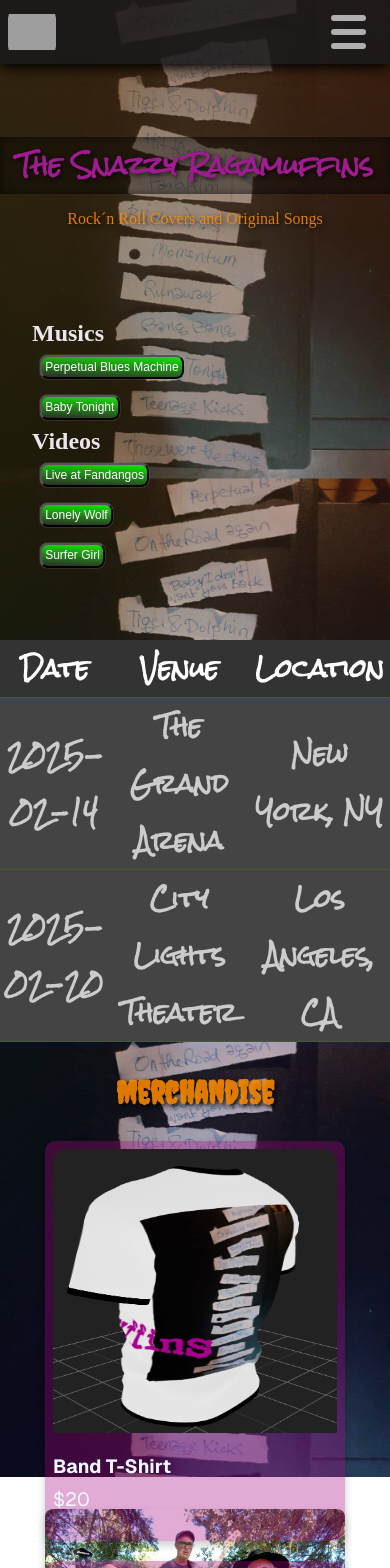
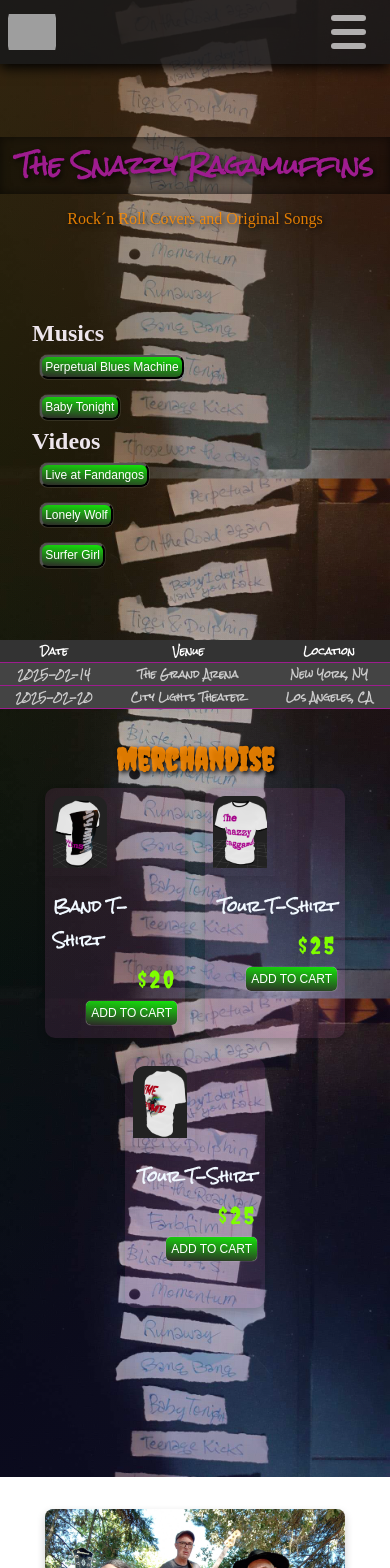
Before and after one commit to joaoaugusto-jesus/Band_website, a Next.js app: page / in a window 390 px wide. Shown: the top 1568 px of the page. Built offline with nearby package versions, Linux system fonts and the light colour scheme; grey boxes are pictures that could not be loaded; a web font is replaced by a local one.

Commit message:
wip adding media queries to agenda and merchandise components

```diff
--- a/src/app/components/Agenda/Agenda.module.css
+++ b/src/app/components/Agenda/Agenda.module.css
@@ -47,3 +47,46 @@
     font-size: 1.5rem;
     font-weight: 700;
 }
+
+
+@media (max-width: 768px) {
+    .date{
+        font-size: 1rem;
+        font-weight: 700;
+    }
+    .venue{
+        font-size: 1rem;
+        font-weight: 700;
+    }
+    .location{
+        font-size: 1rem;
+        font-weight: 700;
+    }
+}
+
+
+@media (max-width: 500px) {
+
+    .date{
+        font-size: 0.6rem;
+        font-weight: 700;
+    }
+    .venue{
+        font-size: 0.6rem;
+        font-weight: 700;
+    }
+    .location{
+        font-size: 0.6rem;
+        font-weight: 700;
+    }
+
+}
+
+
+@media (max-width: 350px) {
+   .table{
+    margin: 1rem 0 1rem 0;
+   }
+
+
+}
--- a/src/app/components/Button/index.js
+++ b/src/app/components/Button/index.js
@@ -1,10 +1,9 @@
 import styles from './Button.module.css';
 
-
-export default function Button({ children, onClick }) {
+export default function Button({ children, onClick, className }) {
     return (
-        <button className={styles.button} onClick={onClick}>
-        {children}
+        <button className={`${styles.button} ${className}`} onClick={onClick}>
+            {children}
         </button>
     );
-    }
+}
--- a/src/app/components/Merchandise/Merchandise.module.css
+++ b/src/app/components/Merchandise/Merchandise.module.css
@@ -6,30 +6,30 @@
 }
 .grid {
 
- display: flex;
+  display: flex;
   flex-wrap: wrap;
   justify-content: center;
-  margin-top: 20px;
+
 
 }
 .title {
   text-align: center;
   font-size: 2rem;
-  margin-bottom: 20px;
   color: #ff8c00dc;
   text-shadow: 2px 2px 5px #000000;
   font-family: 'Creepster', cursive;
 }
 .card {
   margin: 10px;
-  width: 300px;
-  height: 400px;
+  width: 180px;
+  height: 360px;
   border-radius: 10px;
   box-shadow: 0 4px 8px 0 rgba(0, 0, 0, 0.2);
   transition: 0.3s;
   color: aliceblue;
-   align-items: center;
-  background-color: #a6038055;
+  background-color: #9c4e8a2b;
+
+
 }
 
 .card:hover {
@@ -37,19 +37,104 @@
 }
 
 .card img {
-  width: 100%;
-  height: 300px;
+  width: 90%;
+  height: auto;
   border-radius: 20px 20px 0 0;
   padding: 0.5rem;
 }
 
+.photo {
 
+  box-shadow: 0 4px 8px rgba(0, 0, 0, 0.1);
+  transition: transform 0.2s;
+}
+
+.photo:hover {
+  transform: scale(1.05);
+}
+
+.overlay {
+  justify-items: flex-end;
+}
 .name{
-  font-size: 1.2rem;
+  font-size: 0.9rem;
   margin: 0.5rem;
+  font-family: 'Rock Salt', cursive;
+  letter-spacing: 2;
 }
 
 .price{
-  font-size: 1.2rem;
+  font-size: 1.5rem;
   margin: 0.5rem;
+  font-family: 'Creepster', cursive;
+  letter-spacing: 3px;
+  color: chartreuse;
 }
+
+.Button {
+  background-color: #ff8c00;
+  border: none;
+  color: white;
+  padding: 10px 10px;
+  text-align: center;
+  text-decoration: none;
+  text-transform: uppercase;
+  display: inline-block;
+  font-size: 16px;
+  border-radius: 5px;
+  margin: 0.5rem;
+  cursor: pointer;
+  justify-content: center;
+  justify-items: center;
+  display: flex;
+  align-items: center;
+}
+
+
+@media (max-width: 768px) {
+  .card {
+    margin: 10px;
+    width: 140px;
+    height: 250px;
+
+  }
+  .card img {
+    width: 50%;
+  }
+}
+
+
+@media (max-width: 500px) {
+
+  .Button {
+    padding: 5px 5px;
+    font-size: 12px;
+  }
+
+}
+
+@media (max-width: 400px) {
+
+
+
+}
+@media (max-width: 350px) {
+
+  .card {
+    margin: 10px;
+    width: 140px;
+    height: 220px;
+
+  }
+  .card img {
+    width: 50%;
+  }
+  .name{
+    font-size: 0.7rem;
+  }
+
+  .price{
+    margin-top: 0;
+
+}
+}
--- a/src/app/components/Merchandise/page.js
+++ b/src/app/components/Merchandise/page.js
@@ -1,7 +1,7 @@
 import { shirts } from '../../Data/shirts';
 import Image from 'next/image';
 import styles from './Merchandise.module.css';
-
+import Button from '../Button';
 
 export default function Merchandise() {
 
@@ -15,15 +15,20 @@ export default function Merchandise() {
         (shirts.map((shirt) => (
           <div key={shirt.id} className={styles.card}>
             <Image src={shirt.src} alt={shirt.name} width={50} height={50} className={styles.photo}/>
+            <div className={styles.overlay}>
             <h2 className={styles.name}>{shirt.name}</h2>
             <p className={styles.price}>${shirt.price}</p>
+            <Button className={`${styles.Button}`}>Add to Cart</Button>
+          </div>
           </div>
         ))
         ) : (
           <h2 className={styles.unavailable}>No shirts available</h2>
         )
         }
+
       </div>
+
     </div>
   );
 }
```
